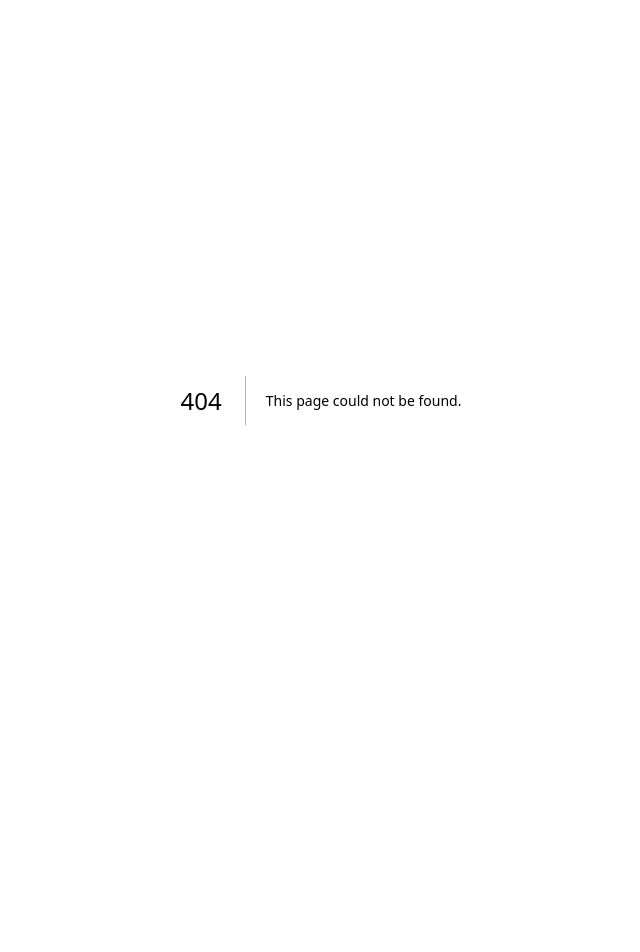
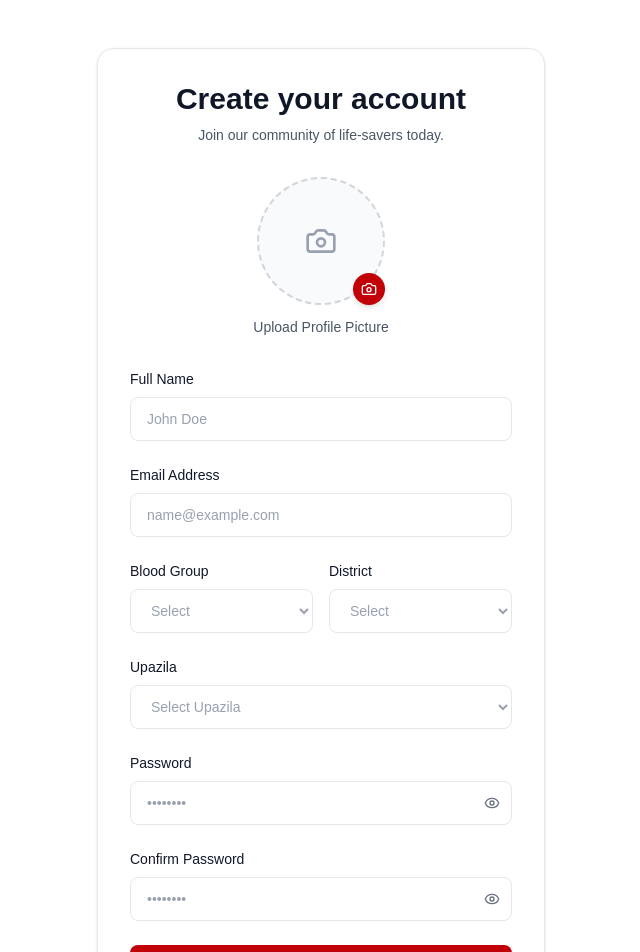
Before and after one commit to FarhadNuri/LifeFlow-Client, a Next.js app: page /register in a window 1280 px wide. Before the commit this address had no page. Shown: the top 952 px of the page, without its empty margins (319-959 px from the left). Before the commit the page ends 800 px from the top, so only its background shows below. Built offline with nearby package versions, Linux system fonts and the light colour scheme.

Commit message:
Completed Register Page UI

```diff
--- /dev/null
+++ b/src/app/register/page.jsx
@@ -0,0 +1,220 @@
+'use client'
+
+import Link from 'next/link'
+import { useState } from 'react'
+import { Eye, EyeOff, Camera, ArrowRight } from 'lucide-react'
+
+export default function Register() {
+  const [showPassword, setShowPassword] = useState(false)
+  const [showConfirm, setShowConfirm] = useState(false)
+  const [previewImg, setPreviewImg] = useState(null)
+  const [isSubmitting, setIsSubmitting] = useState(false)
+
+  const handleImageUpload = (e) => {
+    const file = e.target.files?.[0]
+    if (file) {
+      const reader = new FileReader()
+      reader.onload = (event) => {
+        setPreviewImg(event.target?.result)
+      }
+      reader.readAsDataURL(file)
+    }
+  }
+
+  const handleSubmit = (e) => {
+    e.preventDefault()
+    setIsSubmitting(true)
+    setTimeout(() => {
+      setIsSubmitting(false)
+    }, 1500)
+  }
+
+  return (
+    <div className="min-h-screen bg-white flex flex-col">
+      {/* Header */}
+
+
+      {/* Main Content */}
+      <main className="grow flex items-center justify-center py-12 px-4">
+        <div className="w-full max-w-md bg-white rounded-2xl border border-gray-200 p-8 shadow-sm">
+          {/* Heading */}
+          <div className="text-center mb-8">
+            <h1 className="text-3xl font-bold text-gray-900 mb-2">Create your account</h1>
+            <p className="text-gray-600 text-sm">Join our community of life-savers today.</p>
+          </div>
+
+          <form onSubmit={handleSubmit} className="space-y-6">
+            {/* Avatar Upload */}
+            <div className="flex flex-col items-center mb-8">
+              <label htmlFor="avatar-upload" className="relative group cursor-pointer">
+                <div className="w-32 h-32 rounded-full border-2 border-dashed border-gray-300 flex items-center justify-center bg-gray-50 hover:border-red-700 hover:bg-red-50 transition-all group-hover:scale-105">
+                  {previewImg ? (
+                    <img src={previewImg} alt="Profile" className="w-full h-full object-cover rounded-full" />
+                  ) : (
+                    <Camera className="w-8 h-8 text-gray-400 group-hover:text-red-700" />
+                  )}
+                </div>
+                <button
+                  type="button"
+                  className="absolute bottom-0 right-0 bg-red-700 text-white p-2 rounded-full shadow-md hover:bg-red-800 transition-transform hover:scale-110"
+                  onClick={() => document.getElementById('avatar-upload')?.click()}
+                >
+                  <Camera className="w-4 h-4" />
+                </button>
+              </label>
+              <input
+                id="avatar-upload"
+                type="file"
+                accept="image/*"
+                onChange={handleImageUpload}
+                className="hidden"
+              />
+              <label className="text-sm text-gray-600 mt-3">Upload Profile Picture</label>
+            </div>
+
+            {/* Full Name */}
+            <div>
+              <label className="block text-sm font-medium text-gray-900 mb-2">Full Name</label>
+              <input
+                type="text"
+                placeholder="John Doe"
+                required
+                className="w-full h-11 px-4 rounded-lg border border-gray-200 bg-white focus:outline-none focus:ring-2 focus:ring-red-700 focus:ring-opacity-20 focus:border-red-700 transition-all text-sm placeholder:text-gray-400"
+              />
+            </div>
+
+            {/* Email Address */}
+            <div>
+              <label className="block text-sm font-medium text-gray-900 mb-2">Email Address</label>
+              <input
+                type="email"
+                placeholder="name@example.com"
+                required
+                className="w-full h-11 px-4 rounded-lg border border-gray-200 bg-white focus:outline-none focus:ring-2 focus:ring-red-700 focus:ring-opacity-20 focus:border-red-700 transition-all text-sm placeholder:text-gray-400"
+              />
+            </div>
+
+            {/* Blood Group and District */}
+            <div className="grid grid-cols-2 gap-4">
+              <div>
+                <label className="block text-sm font-medium text-gray-900 mb-2">Blood Group</label>
+                <select
+                  required
+                  className="w-full h-11 px-4 rounded-lg border border-gray-200 bg-white focus:outline-none focus:ring-2 focus:ring-red-700 focus:ring-opacity-20 focus:border-red-700 transition-all text-sm text-gray-400"
+                >
+                  <option value="">Select</option>
+                  <option value="A+">A+</option>
+                  <option value="A-">A-</option>
+                  <option value="B+">B+</option>
+                  <option value="B-">B-</option>
+                  <option value="AB+">AB+</option>
+                  <option value="AB-">AB-</option>
+                  <option value="O+">O+</option>
+                  <option value="O-">O-</option>
+                </select>
+              </div>
+              <div>
+                <label className="block text-sm font-medium text-gray-900 mb-2">District</label>
+                <select
+                  required
+                  className="w-full h-11 px-4 rounded-lg border border-gray-200 bg-white focus:outline-none focus:ring-2 focus:ring-red-700 focus:ring-opacity-20 focus:border-red-700 transition-all text-sm text-gray-400"
+                >
+                  <option value="">Select</option>
+                  <option value="dhaka">Dhaka</option>
+                  <option value="chattogram">Chattogram</option>
+                  <option value="sylhet">Sylhet</option>
+                  <option value="rajshahi">Rajshahi</option>
+                </select>
+              </div>
+            </div>
+
+            {/* Upazila */}
+            <div>
+              <label className="block text-sm font-medium text-gray-900 mb-2">Upazila</label>
+              <select
+                required
+                className="w-full h-11 px-4 rounded-lg border border-gray-200 bg-white focus:outline-none focus:ring-2 focus:ring-red-700 focus:ring-opacity-20 focus:border-red-700 transition-all text-sm text-gray-400"
+              >
+                <option value="">Select Upazila</option>
+                <option value="gulshan">Gulshan</option>
+                <option value="dhanmondi">Dhanmondi</option>
+                <option value="uttara">Uttara</option>
+                <option value="mirpur">Mirpur</option>
+              </select>
+            </div>
+
+            {/* Password */}
+            <div>
+              <label className="block text-sm font-medium text-gray-900 mb-2">Password</label>
+              <div className="relative">
+                <input
+                  type={showPassword ? 'text' : 'password'}
+                  placeholder="••••••••"
+                  required
+                  className="w-full h-11 px-4 pr-10 rounded-lg border border-gray-200 bg-white focus:outline-none focus:ring-2 focus:ring-red-700 focus:ring-opacity-20 focus:border-red-700 transition-all text-sm placeholder:text-gray-400"
+                />
+                <button
+                  type="button"
+                  onClick={() => setShowPassword(!showPassword)}
+                  className="absolute right-3 top-1/2 -translate-y-1/2 text-gray-500 hover:text-red-700"
+                >
+                  {showPassword ? <EyeOff className="w-4 h-4" /> : <Eye className="w-4 h-4" />}
+                </button>
+              </div>
+            </div>
+
+            {/* Confirm Password */}
+            <div>
+              <label className="block text-sm font-medium text-gray-900 mb-2">Confirm Password</label>
+              <div className="relative">
+                <input
+                  type={showConfirm ? 'text' : 'password'}
+                  placeholder="••••••••"
+                  required
+                  className="w-full h-11 px-4 pr-10 rounded-lg border border-gray-200 bg-white focus:outline-none focus:ring-2 focus:ring-red-700 focus:ring-opacity-20 focus:border-red-700 transition-all text-sm placeholder:text-gray-400"
+                />
+                <button
+                  type="button"
+                  onClick={() => setShowConfirm(!showConfirm)}
+                  className="absolute right-3 top-1/2 -translate-y-1/2 text-gray-500 hover:text-red-700"
+                >
+                  {showConfirm ? <EyeOff className="w-4 h-4" /> : <Eye className="w-4 h-4" />}
+                </button>
+              </div>
+            </div>
+
+            {/* Register Button */}
+            <button
+              type="submit"
+              disabled={isSubmitting}
+              className="w-full h-11 bg-red-700 text-white rounded-lg font-bold text-sm uppercase tracking-wide hover:bg-red-800 active:scale-95 transition-all flex items-center justify-center gap-2 disabled:opacity-80"
+            >
+              {isSubmitting ? (
+                <>
+                  <div className="animate-spin">⏳</div>
+                  Processing...
+                </>
+              ) : (
+                <>
+                  Register
+                  <ArrowRight className="w-4 h-4" />
+                </>
+              )}
+            </button>
+
+            {/* Login Link */}
+            <div className="text-center">
+              <p className="text-sm text-gray-600">
+                Already have an account?{' '}
+                <Link href="/login" className="text-red-700 font-bold hover:underline">
+                  Login
+                </Link>
+              </p>
+            </div>
+          </form>
+        </div>
+      </main>
+
+    </div>
+  )
+}
```
Also changed, not shown: src/app/login/page.jsx (+9 -9 lines).
